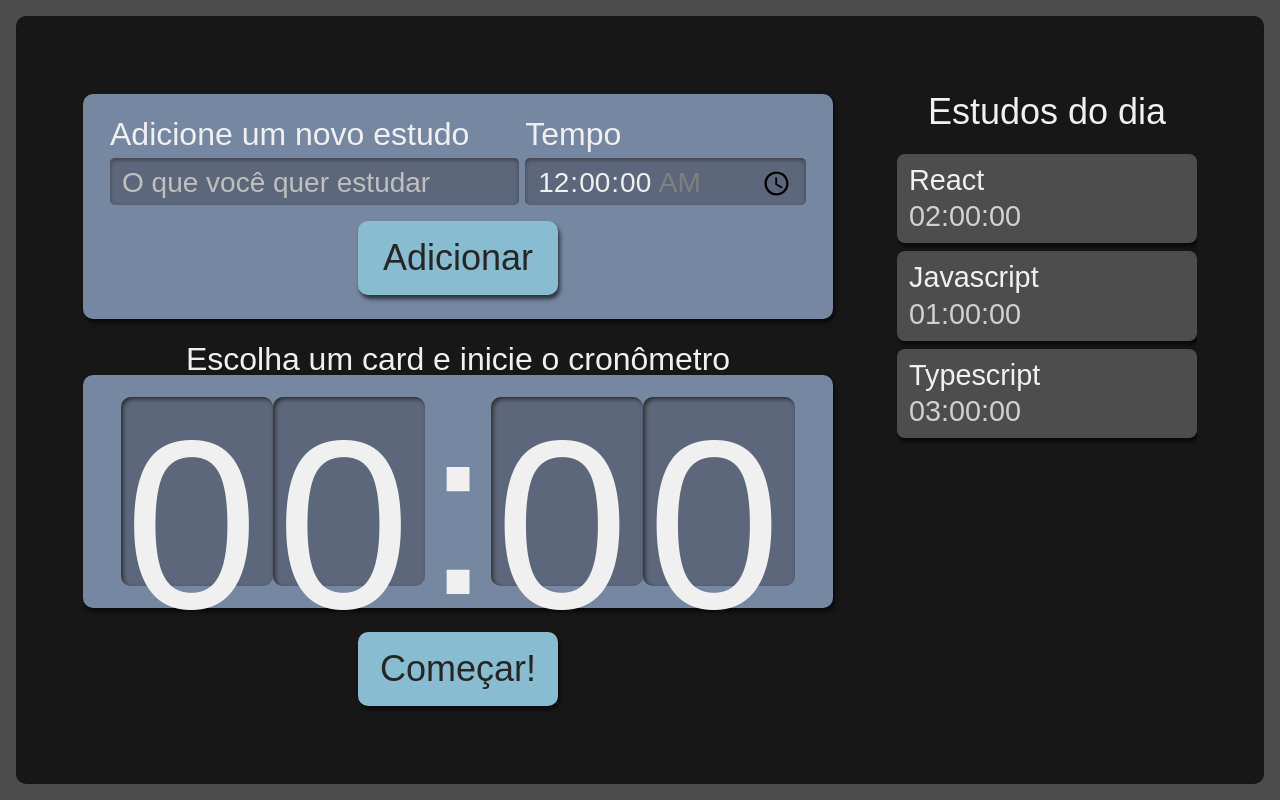
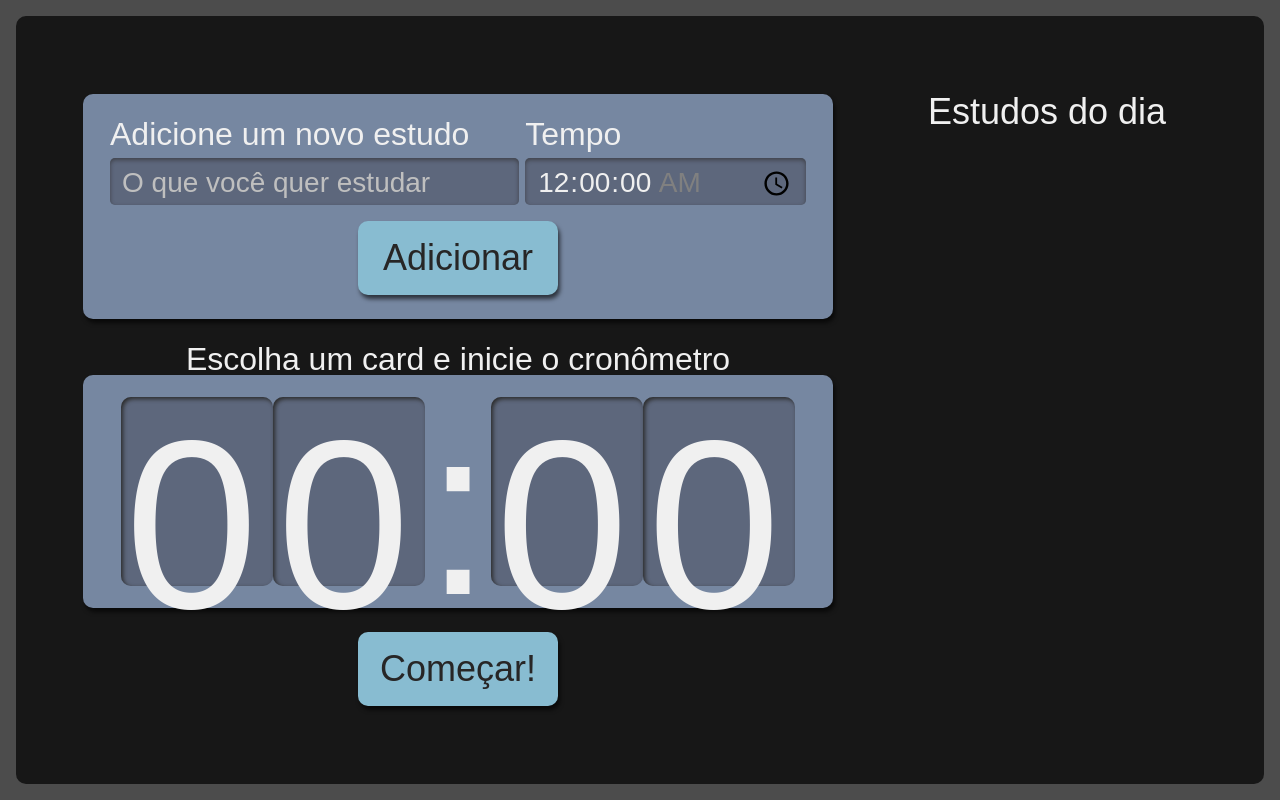
Before and after one commit to GuilhermeCRB/alura-studies, a React (Create React App) app: page / in a window 1280 px wide. Built offline with nearby package versions, Linux system fonts and the light colour scheme.

Commit message:
feat: updates task

```diff
--- a/src/components/Formulario/index.tsx
+++ b/src/components/Formulario/index.tsx
@@ -13,8 +13,17 @@ export default function Formulario ({ setTarefas }: { setTarefas: Dispatch<SetSt
 
     function adicionarTarefa(e: React.FormEvent){
         e.preventDefault();
-        const inputWithId = {...input, id: uuidv4()};
+        const inputWithId = {...input,
+            id: uuidv4(),
+            selecionado: false,
+            completado: false
+        };
+
         setTarefas(tarefasAntigas => [...tarefasAntigas, inputWithId]);
+        setInput({
+            tarefa: "",
+            tempo: "00:00"
+        });
     }
 
     return (
--- a/src/components/Lista/Item/index.tsx
+++ b/src/components/Lista/Item/index.tsx
@@ -1,7 +1,9 @@
 import { memo } from 'react';
+
 import style from '../style.module.scss';
+import ITarefa from '../../../types/tarefa';
 
-function Item({ tarefa, tempo }: {tarefa: string, tempo: string}) {
+function Item({ tarefa, tempo, selecionado, completado, id}: ITarefa) {
     return (
      <li className={style.item}>
        <h3> {tarefa} </h3>
--- a/src/pages/App.tsx
+++ b/src/pages/App.tsx
@@ -1,17 +1,13 @@
 import { useState } from 'react';
-import { v4 as uuidv4 } from 'uuid';
 
+import ITarefa from '../types/tarefa';
 import Cronometro from '../components/Cronometro';
 import Formulario from '../components/Formulario';
 import Lista from '../components/Lista';
 import style from './style.module.scss';
 
 function App() {
-    const [tarefas, setTarefas] = useState([
-        { id: uuidv4(), tarefa: 'React', tempo: '02:00:00' },
-        { id: uuidv4(), tarefa: 'Javascript', tempo: '01:00:00' },
-        { id: uuidv4(), tarefa: 'Typescript', tempo: '03:00:00' }
-    ]);
+    const [tarefas, setTarefas] = useState<ITarefa[]>([]);
 
     return (
         <div className={style.AppStyle}>
--- a/src/types/tarefa.ts
+++ b/src/types/tarefa.ts
@@ -1,5 +1,7 @@
 export default interface ITarefa {
     id: string
     tarefa: string,
-    tempo: string
+    tempo: string,
+    selecionado: boolean,
+    completado: boolean
 }
```
